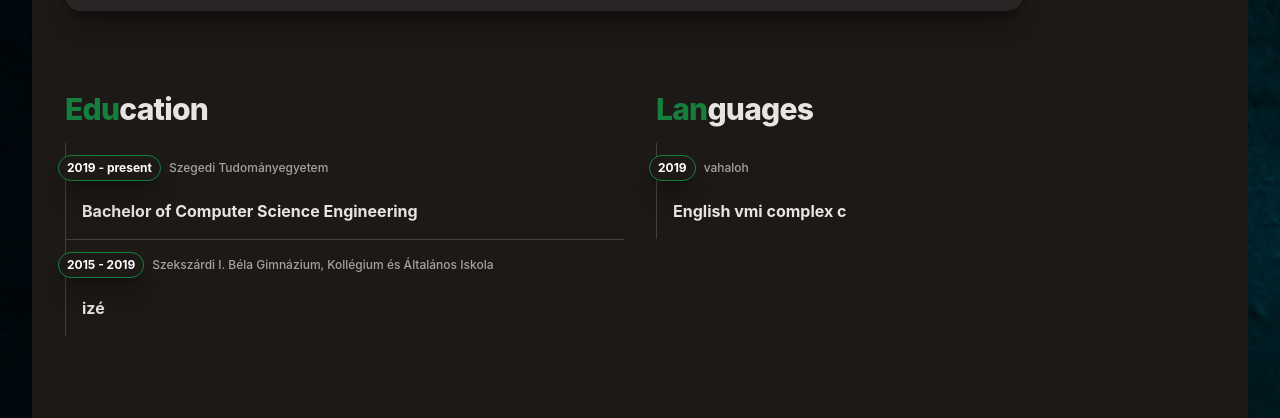
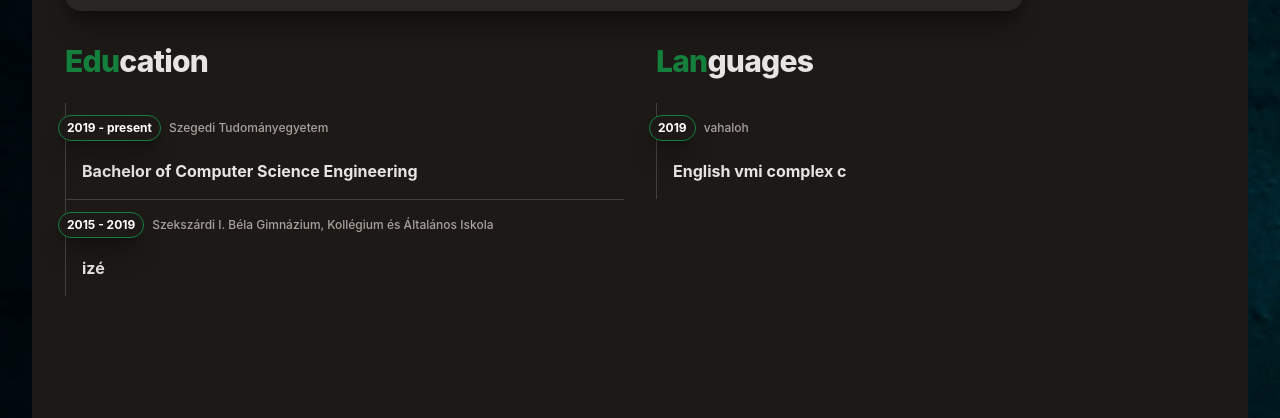
Before and after one commit to CsabaAndi/csabaandi.github.io, a React (Create React App) app: page / in a window 1280 px wide. Shown: the part 680-1098 px from the top of the page. Built offline with nearby package versions, Linux system fonts and the light colour scheme.

Commit message:
[Refactor] Changed paddins/margins

```diff
--- a/src/components/About/Education.tsx
+++ b/src/components/About/Education.tsx
@@ -23,10 +23,10 @@ const ExperienceRowBlock: React.FC<experience> = (data: experience) => (
 
 function Education() {
     return (
-        <section id='sect_4_edu' className='p-4 pt-12 md:p-8 md:pt-12'>
+        <section id='sect_4_edu' className='px-4 mb-20 sm:p-0 sm:px-4 md:px-8'> {/** @todo: padding/margin size**/}
             <div className='grid grid-cols-1 gap-4 md:grid-cols-2 md:gap-8'>
                 <div className='col-span-1'>
-                    <h2 className='mb-4 text-2xl font-extrabold tracking-tight text-stone-200 sm:text-3xl'>
+                    <h2 className='pb-6 text-2xl font-extrabold tracking-tight text-stone-200 sm:text-3xl'>
                         <span className='text-green-700'>Edu</span>
                         cation
                     </h2>
@@ -36,7 +36,7 @@ function Education() {
                     </ul>
                 </div>
                 <div className='col-span-1'>
-                    <h2 className='mb-4 text-2xl font-extrabold tracking-tight text-stone-200 sm:text-3xl'>
+                    <h2 className='pb-6 text-2xl font-extrabold tracking-tight text-stone-200 sm:text-3xl'>
                         <span className='text-green-700'>Lan</span>
                         guages
                     </h2>
```
